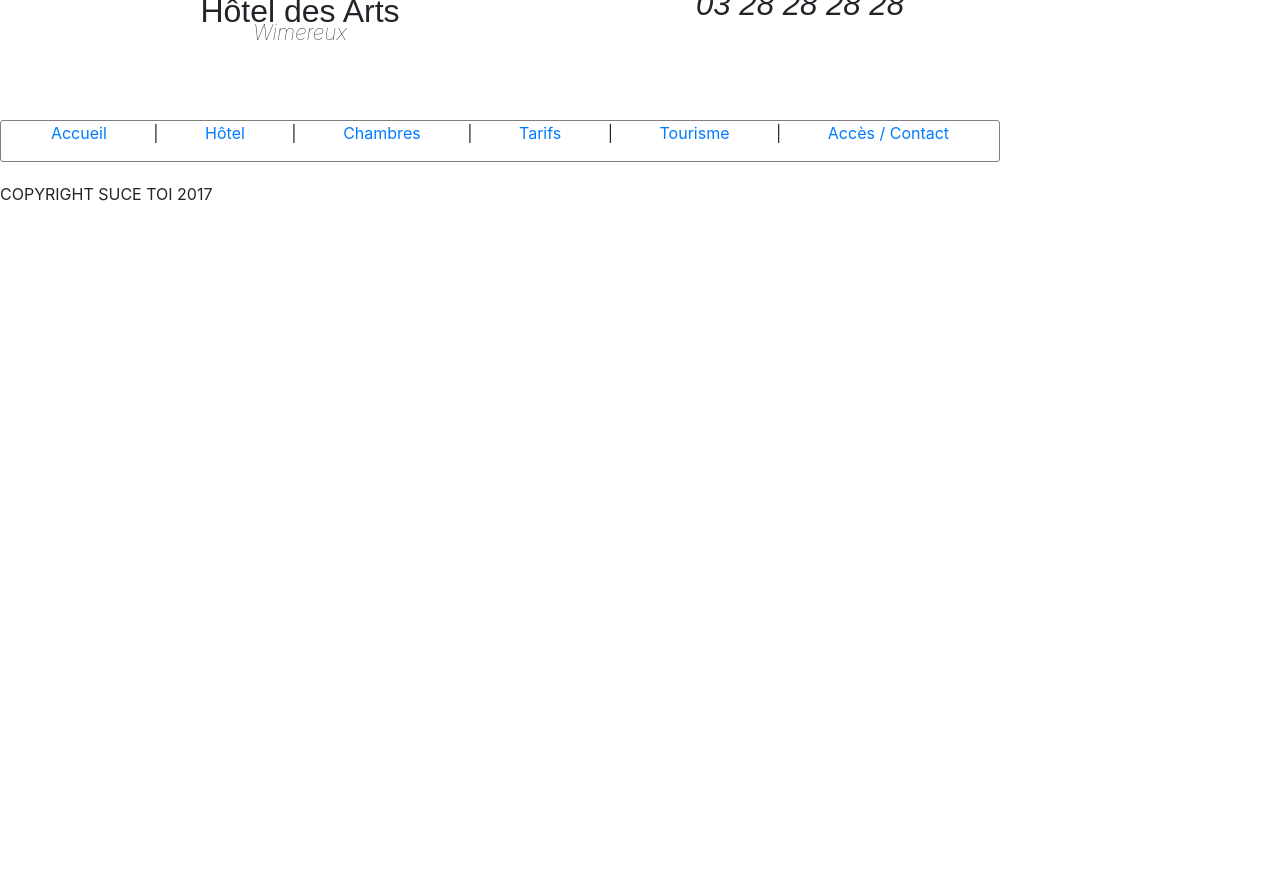
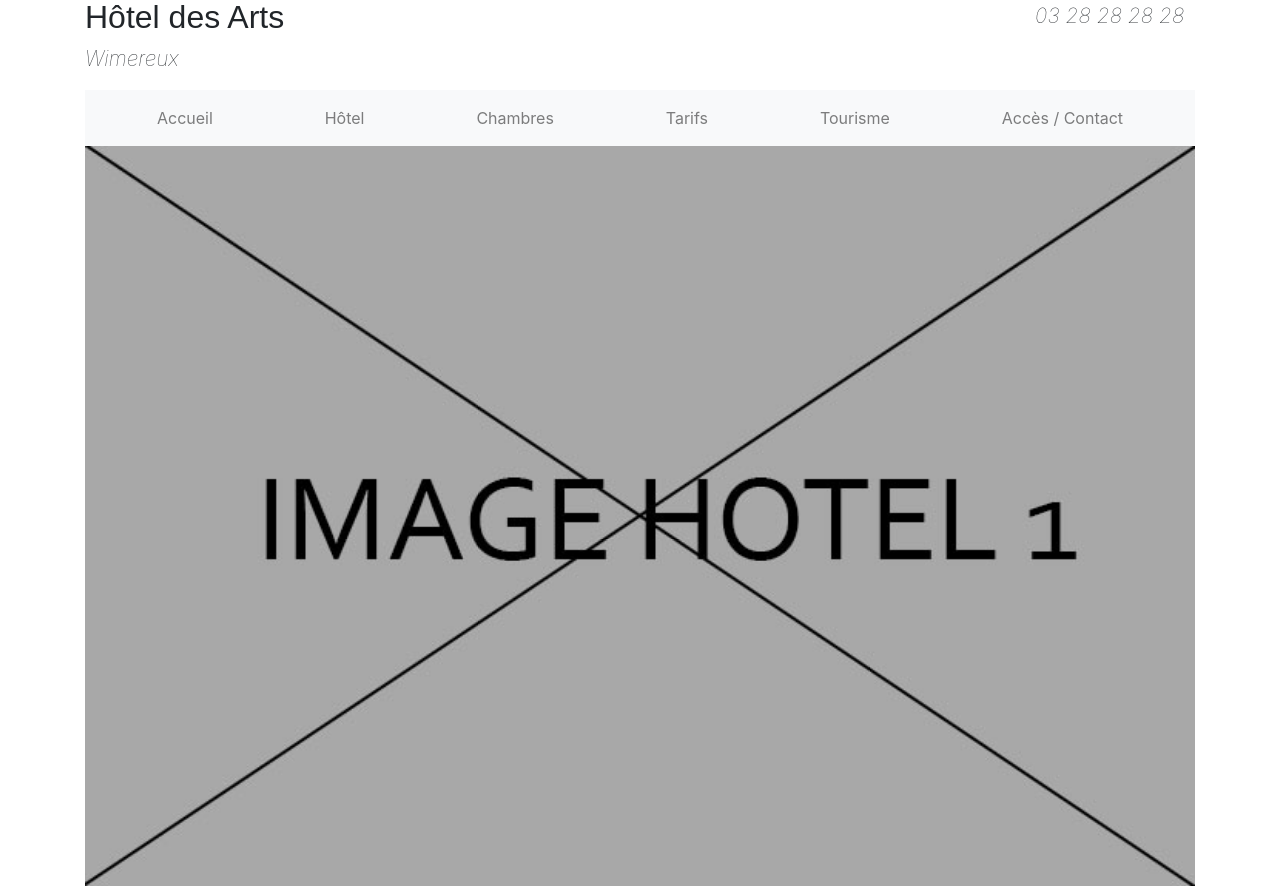
Before and after one commit to saim-correard/hotel_des_arts, a PHP site: page /php/home.php in a window 1280 px wide. Before the commit the page ends 201 px from the top, so only its background shows below. Run offline with PHP 8.4, Linux system fonts and the light colour scheme; some libraries are stand-ins or nearby versions.

Commit message:
header + nav + carousel

```diff
--- a/php/header.php
+++ b/php/header.php
@@ -1,24 +1,38 @@
-<header>
-  <aside id="grandtitre">
+<header class="row justify-content-between">
+  <div class="col-4">
     <h1>Hôtel des Arts</h1>
     <p>Wimereux</p>
-  </aside>
-  <aside id="contacttel">
+  </div>
+  <div class="col-lg-2 col-sm-4">
     <p>03 28 28 28 28</p>
-  </aside>
+  </div>
 </header>
-<nav>
-  <ul>
-    <li><a href="/hotel_des_arts/php/home.php">Accueil</a></li>
-			<li> | </li>
-    <li><a href="/hotel_des_arts/php/hotel.php">Hôtel</a></li>
-			<li> | </li>
-    <li><a href="/hotel_des_arts/php/chambres.php">Chambres</a></li>
-			<li> | </li>
-    <li><a href="/hotel_des_arts/php/tarifs.php">Tarifs</a></li>
-			<li> | </li>
-    <li><a href="/hotel_des_arts/php/tourisme.php">Tourisme</a></li>
-			<li> | </li>
-    <li><a href="/hotel_des_arts/php/contact.php">Accès / Contact</a></li>
-  </ul>
+
+<nav class="navbar navbar-expand-lg navbar-light bg-light">
+  <button class="navbar-toggler" type="button" data-toggle="collapse" data-target="#navbarSupportedContent" aria-controls="navbarSupportedContent" aria-expanded="false" aria-label="Toggle navigation">
+    <span class="navbar-toggler-icon"></span>
+  </button>
+
+  <div class="collapse navbar-collapse" id="navbarSupportedContent">
+    <ul class="navbar-nav nav-fill">
+      <li class="nav-item">
+        <a class="nav-link" href="/hotel_des_arts/php/home.php">Accueil</a>
+      </li>
+      <li class="nav-item">
+        <a class="nav-link" href="/hotel_des_arts/php/hotel.php">Hôtel</a>
+      </li>
+      <li class="nav-item">
+        <a class="nav-link" href="/hotel_des_arts/php/chambres.php">Chambres</a>
+      </li>
+      <li class="nav-item">
+        <a class="nav-link" href="/hotel_des_arts/php/tarifs.php">Tarifs</a>
+      </li>
+      <li class="nav-item">
+        <a class="nav-link" href="/hotel_des_arts/php/tourisme.php">Tourisme</a>
+      </li>
+      <li class="nav-item">
+        <a class="nav-link" href="/hotel_des_arts/php/contact.php">Accès / Contact</a>
+      </li>
+    </ul>
+  </div>
 </nav>
--- a/php/home.php
+++ b/php/home.php
@@ -8,14 +8,26 @@
         <title>Hôtel</title>
     </head>
 
-    <body>
+    <body class="container">
+
         <?php include("header.php"); ?>
 
-        <section>
-
-        </section>
-
-        <?php include("footer.php"); ?>
+        <div id="carouselExampleSlidesOnly" class="carousel slide" data-ride="carousel">
+          <div class="carousel-inner">
+            <div class="carousel-item active">
+              <img class="d-block w-100" src="../images/hotel_1.jpg" alt="First slide">
+            </div>
+            <div class="carousel-item">
+              <img class="d-block w-100" src="../images/hotel_2.jpg" alt="Second slide">
+            </div>
+            <div class="carousel-item">
+              <img class="d-block w-100" src="../images/hotel_3.jpg" alt="Third slide">
+            </div>
+            <div class="carousel-item">
+              <img class="d-block w-100" src="../images/hotel_4.jpg" alt="Fourth slide">
+            </div>
+          </div>
+        </div>
 
 		<?php include("js_bootstrap.php"); ?>
     </body>
--- a/style.css
+++ b/style.css
@@ -7,23 +7,31 @@ body {
 
 /* HEADER */
 
-header {
-  display: block;
-  height: 120px;
-}
-
 header h1 {
   font-family: arial;
   font-size: 2em;
-  line-height: 70%;
+  /*line-height: 70%;*/
 }
 
 header p {
   font-weight: lighter;
   font-style: italic;
-  line-height: 30%;
+  /*line-height: 30%;*/
   font-size: 1.3em;
 }
+
+#contacttel {
+  /*line-height: 80px;*/
+  font-family: sans-serif;
+  font-size: 1.5em;
+}
+
+/*header {
+  display: block;
+  height: 120px;
+}
+
+
 
 header aside {
   text-align: center;
@@ -32,19 +40,26 @@ header aside {
 #grandtitre {
   float: left;
   width: 60%;
-}
+}*/
 
-#contacttel {
-  float: right;
-  width: 40%;
-  line-height: 80px;
-  font-family: sans-serif;
-  font-size: 1.5em;
-}
+
 
 /* BARRE DE NAVIGATION */
 
-nav {
+body nav
+{
+   background-color: #e3f2fd;"
+
+}
+
+@media (min-width: 768px) {
+  body nav ul
+  {
+    width:100%;
+  }
+}
+
+/*nav {
   border: 1px grey solid;
   border-radius: 3px 3px 3px 3px;
   position: relative;
@@ -56,7 +71,7 @@ nav ul {
   list-style: none;
   justify-content: space-between;
   padding: 0 5% 0 5%;
-}
+}*/
 
 /* BARRE DE RESERVATION RAPIDE */
 
@@ -190,3 +205,25 @@ nav ul {
   background-color: green;
   width: 80px;
 }
+
+/* HOME */
+.div1
+{
+  background-color: red;
+  height:100px;
+}
+.div2
+{
+  background-color: blue;
+  height:100px;
+}
+.div3
+{
+  background-color: green;
+  height:100px;
+}
+.div4
+{
+  background-color: pink;
+  height:100px;
+}
```
